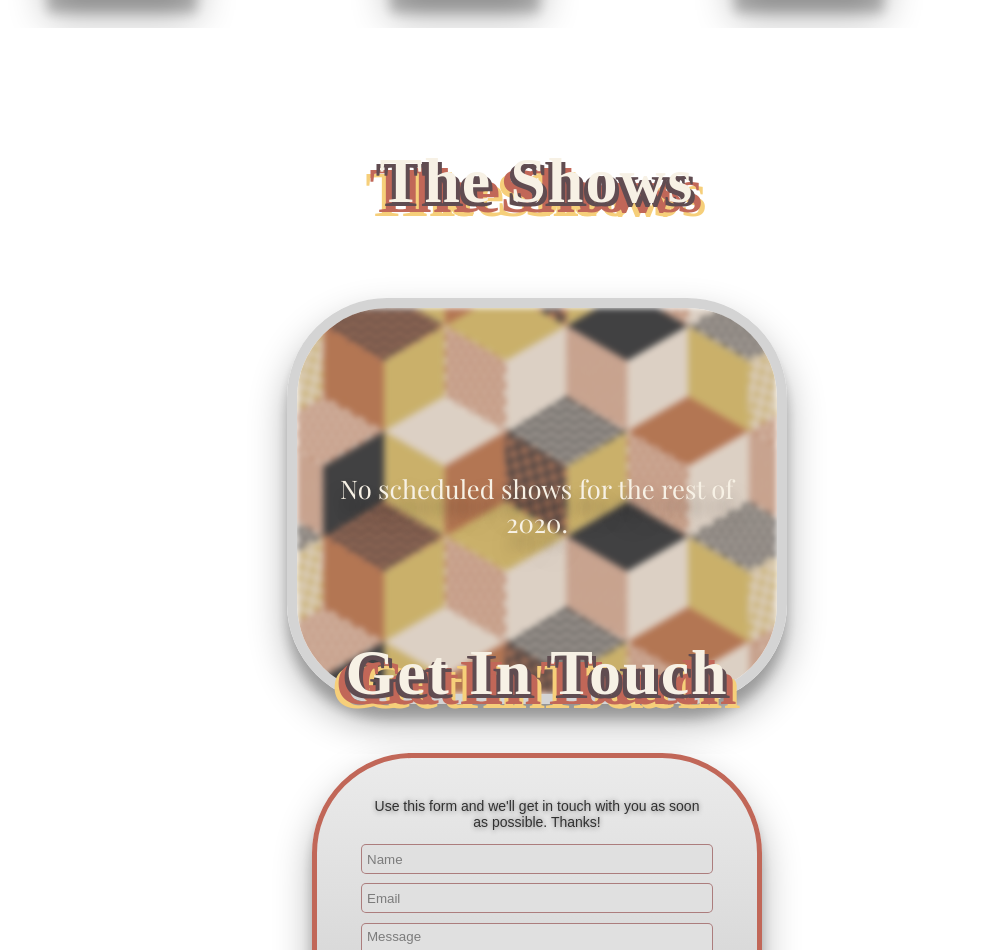
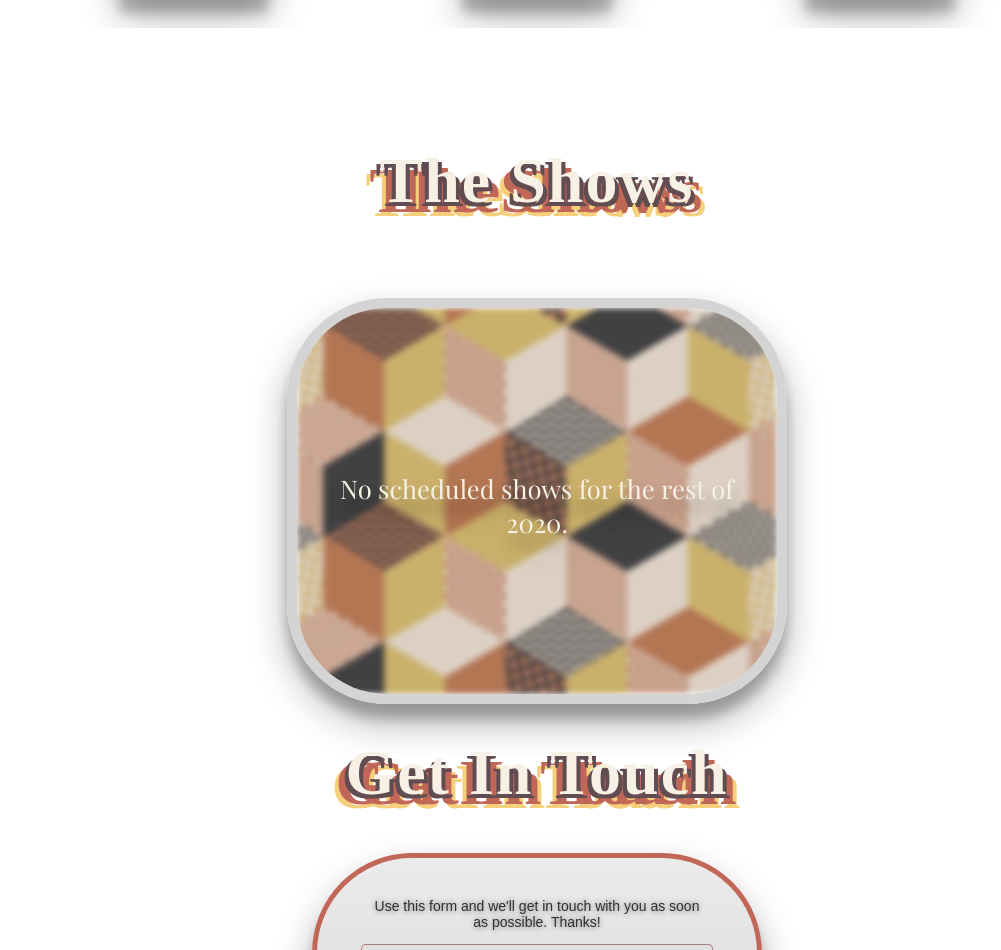
Before and after one commit to brendan-hughes/dejavu-site, a React (Create React App) app: page / in a window 1280 px wide. Shown: the part 4006-4956 px from the top of the page, without its empty margins (103-1104 px from the left). Built offline with nearby package versions, Linux system fonts and the light colour scheme; a web font is replaced by a local one.

Commit message:
Version 1.0.11

```diff
--- a/src/components/Home/contact.css
+++ b/src/components/Home/contact.css
@@ -2,7 +2,7 @@
 	height: 70vh;
 	width: 100%;
 	position: absolute;
-	top: calc(570vh + 60px);
+	top: 590vh;
 	z-index: 1;
 	display: flex;
 	overflow: hidden;
--- a/src/components/Home/music.css
+++ b/src/components/Home/music.css
@@ -26,7 +26,7 @@
 	height: 200px;
 	border-radius: 5px;
 	width: 200px;
-
+	margin: auto;
 	background: white;
 	box-shadow: 0 19px 38px rgba(0, 0, 0, 0.3), 0 15px 12px rgba(0, 0, 0, 0.22);
 	transition: 0.4s ease;
```
